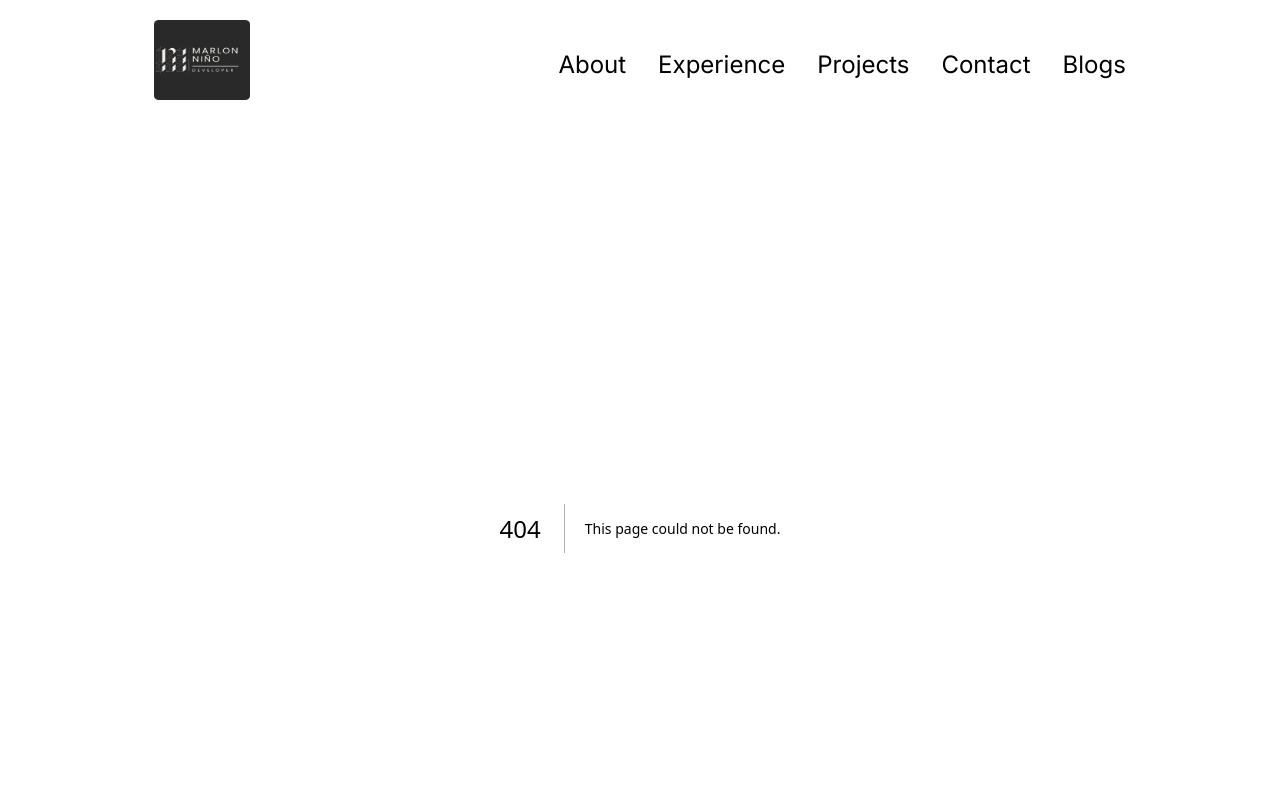
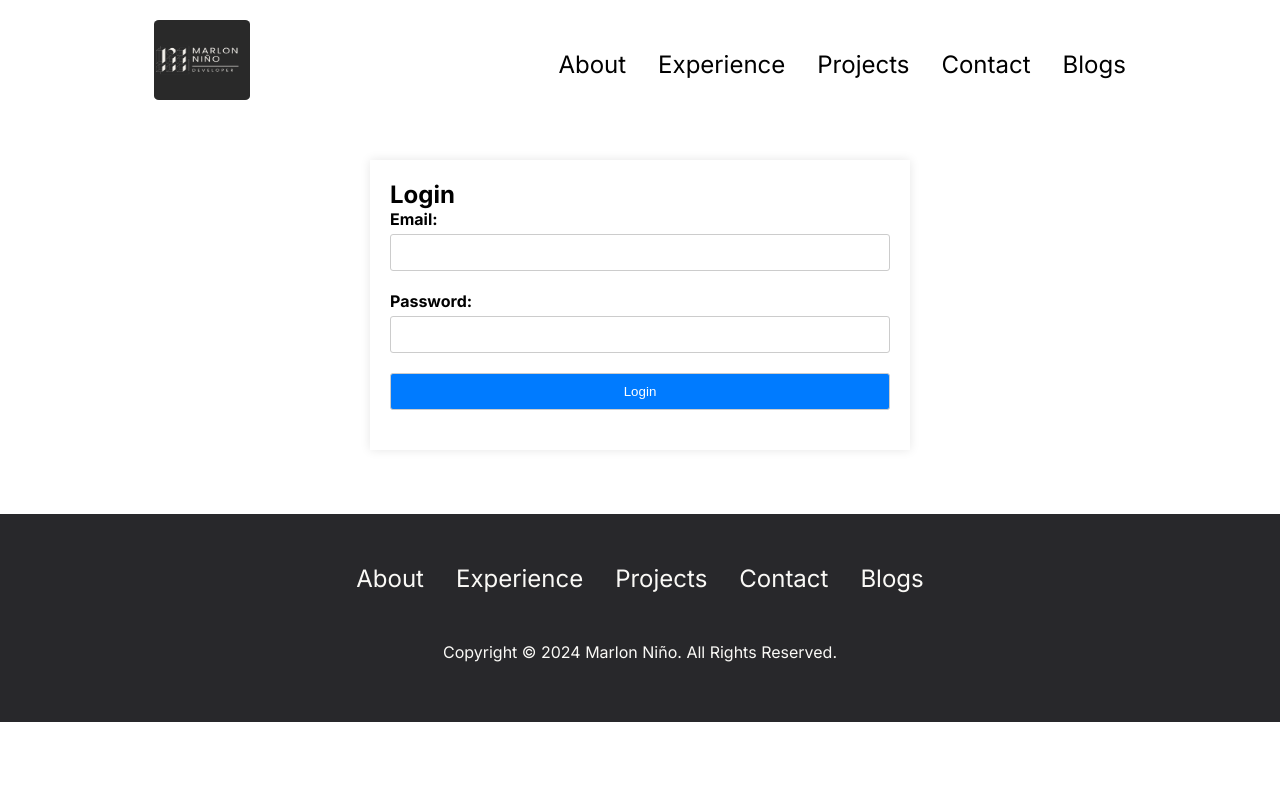
Before and after one commit to MVNino/nexpress-portfolio, a Next.js app: page /login in a window 1280 px wide. Before the commit this address had no page. Shown: the top 800 px of the page. Built offline with nearby package versions, Linux system fonts and the light colour scheme.

Commit message:
feat: add login ui

```diff
--- a/app/globals.css
+++ b/app/globals.css
@@ -622,3 +622,32 @@ footer p {
 .back-button {
   text-decoration: none;
 }
+
+/* LOGIN FORM */
+.form-group {
+  margin-bottom: 20px;
+}
+.form-group label {
+  display: block;
+  font-weight: bold;
+  margin-bottom: 5px;
+}
+.form-group input {
+  width: 100%;
+  padding: 10px;
+  border: 1px solid #ccc;
+  border-radius: 3px;
+  box-sizing: border-box;
+}
+.form-group input[type="submit"] {
+  background-color: #007bff;
+  color: #fff;
+  cursor: pointer;
+}
+.form-group input[type="submit"]:hover {
+  background-color: #0056b3;
+}
+
+.max-width-500 {
+  max-width: 500px;
+}
--- /dev/null
+++ b/app/login/page.jsx
@@ -0,0 +1,24 @@
+import React from "react";
+
+const Login = () => {
+  return (
+    <div class="container max-width-500">
+      <h2>Login</h2>
+      <form action="#">
+        <div class="form-group">
+          <label for="email">Email:</label>
+          <input type="email" id="email" name="email" required />
+        </div>
+        <div class="form-group">
+          <label for="password">Password:</label>
+          <input type="password" id="password" name="password" required />
+        </div>
+        <div class="form-group">
+          <input type="submit" value="Login" />
+        </div>
+      </form>
+    </div>
+  );
+};
+
+export default Login;
```
